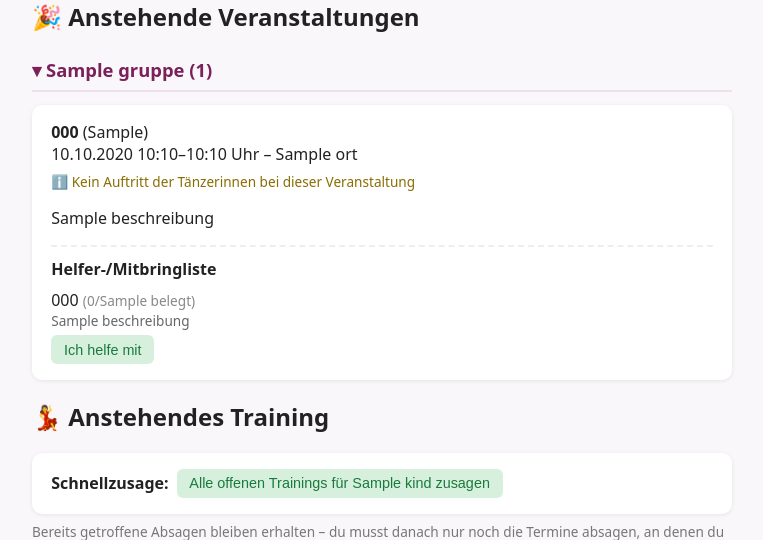
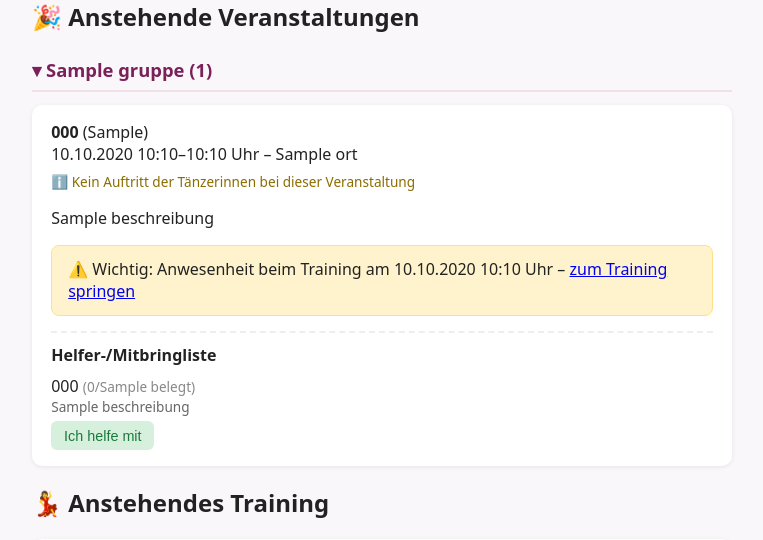
Before and after one commit to DBueltena1985/Garde-Tanz-App, a Django app: template mitglieder/templates/mitglieder/dashboard.html in a window 1280 px wide, after a click that opens the changed part. Shown: the part 1055-1595 px from the top of the page, without its empty margins (258-1021 px from the left). Run offline with Django 5.2, Linux system fonts and the light colour scheme; the template is opened without the code that fills it: most values are stand-ins (such as "Sample title", 1, 10 or a date in 2020).

Commit message:
Veranstaltung kann auf ein wichtiges Training verweisen, mit Sprung-Link im Mitgliederbereich

```diff
--- a/mitglieder/templates/mitglieder/_termin_karte.html
+++ b/mitglieder/templates/mitglieder/_termin_karte.html
@@ -9,6 +9,13 @@
     <div style="margin-top:0.4rem; font-size:0.85rem; color:#8a6d00;">ℹ️ Kein Auftritt der Tänzerinnen bei dieser Veranstaltung</div>
     {% endif %}
     {% if eintrag.termin.beschreibung %}<p>{{ eintrag.termin.beschreibung }}</p>{% endif %}
+
+    {% if eintrag.termin.wichtiges_training %}
+    <div class="banner-warn" style="margin:0.6rem 0;">
+        ⚠️ Wichtig: Anwesenheit beim Training am {{ eintrag.termin.wichtiges_training.beginn|date:"d.m.Y H:i" }} Uhr –
+        <a href="{% url 'dashboard' %}?offener_termin={{ eintrag.termin.wichtiges_training.id }}#termin-{{ eintrag.termin.wichtiges_training.id }}">zum Training springen</a>
+    </div>
+    {% endif %}
 
     {% if eintrag.termin.taenzerinnen_erforderlich %}
     {% for ks in eintrag.kinder_status %}
```
Also changed, not shown: mitglieder/models.py (+7 -0 lines), mitglieder/migrations/0027_termin_wichtiges_training.py (added).
